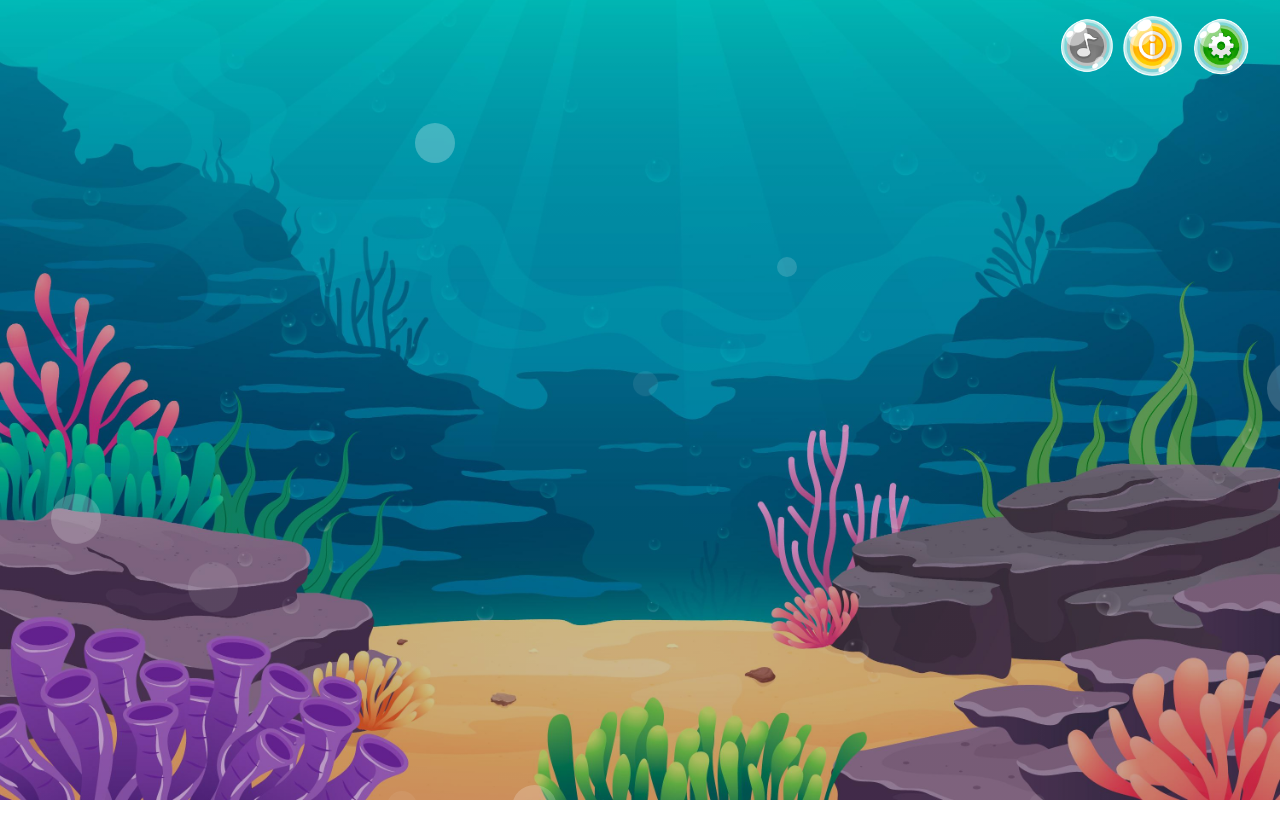
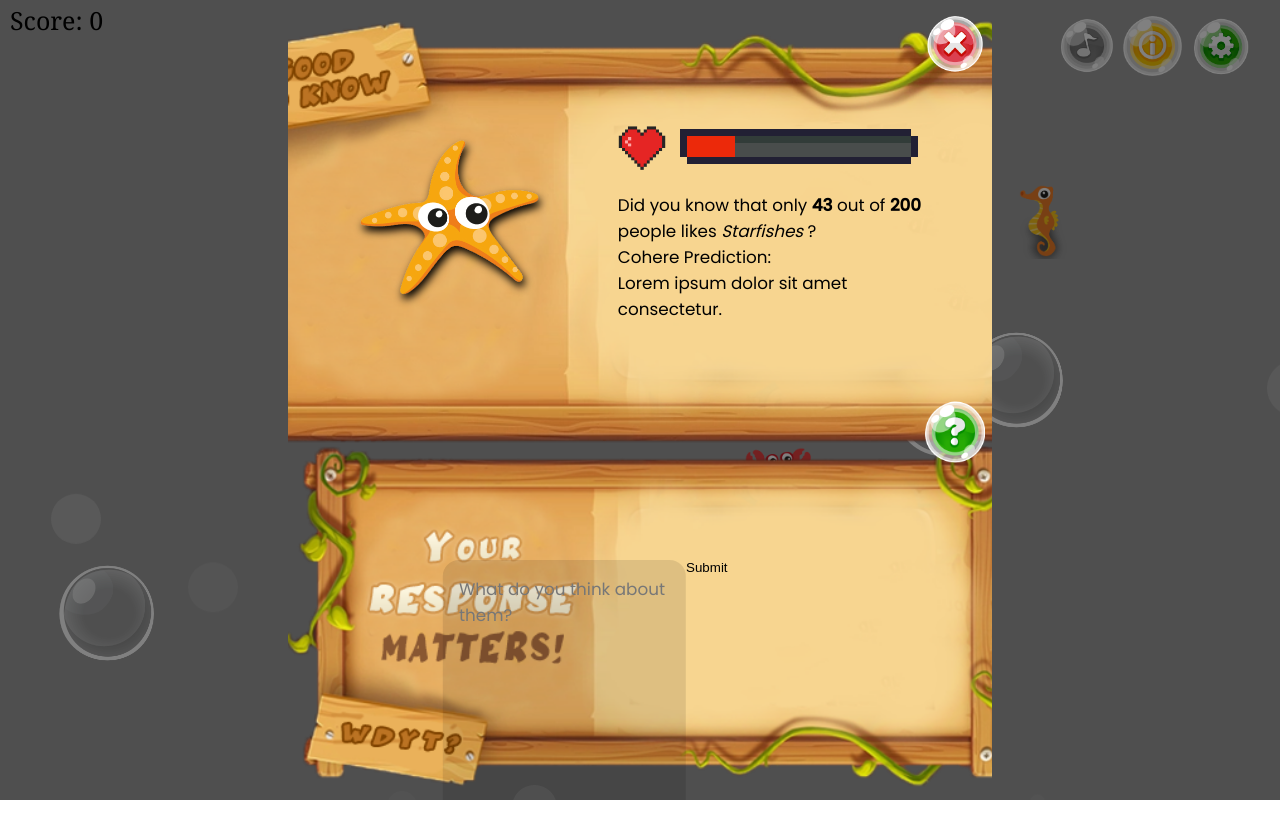
Before and after one commit to chalory/Deep-Dive-Hacks, a Flask app: page / in a window 1280 px wide; the page is wider, and only the part inside the window is pictured. Run offline with Flask 2, Linux system fonts and the light colour scheme; parts of the project's set-up code (start-up, migrations or seed data) failed here and were passed over.

Commit message:
feat: add form for user's response

```diff
--- a/templates/index.html
+++ b/templates/index.html
@@ -11,8 +11,8 @@
             rel="stylesheet"
         />
         <link rel="stylesheet" href="../static/styles/main.css" />
-        <script src="scripts/main.js" defer></script>
-        <script src="{{url_for('static', filename='../static/scripts/main.js')}}"></script>
+        <!-- <script src="{{url_for('static', filename='../static/scripts/main.js')}}"></script>  -->
+        <script src="../static/scripts/main.js" defer></script>
 
         <title>DeepDiveHacks</title>
     </head>
@@ -49,7 +49,7 @@
 
         <div class="info-box-container">
             <div class="info-box">
-                <button class="close-btn">
+                <button class="close-btn bubble-btn">
                     <img src="../static/assets/icons/close-icon.png" alt="Close" />
                 </button>
 
@@ -103,22 +103,32 @@
                                 </em>
                                 ?
                             </p>
+                            <div class="prediction-result">
+                                <p class="cohere-label">Cohere Prediction:</p>
+                                <p class="user-response-result">
+                                    Lorem ipsum dolor sit amet consectetur.
+                                </p>
+                            </div>
                         </div>
                     </div>
                 </div>
 
-                <button class="facts-btn">
+                <button class="facts-btn bubble-btn">
                     <img src="../static/assets/icons/question-mark-icon.png" alt="" />
                 </button>
 
                 <div class="lower-content">
-                    <textarea
-                        placeholder="What do you think about turtles?"
-                        name=""
-                        id=""
-                        cols="30"
-                        rows="10"
-                    ></textarea>
+                    <form action="#" method="post" class="user-response-form">
+                        <textarea
+                            class="user-response"
+                            placeholder="What do you think about them?"
+                            name="user-response"
+                            id=""
+                            cols="30"
+                            rows="10"
+                        ></textarea>
+                        <button type="submit">Submit</button>
+                    </form>
                 </div>
             </div>
         </div>
```
